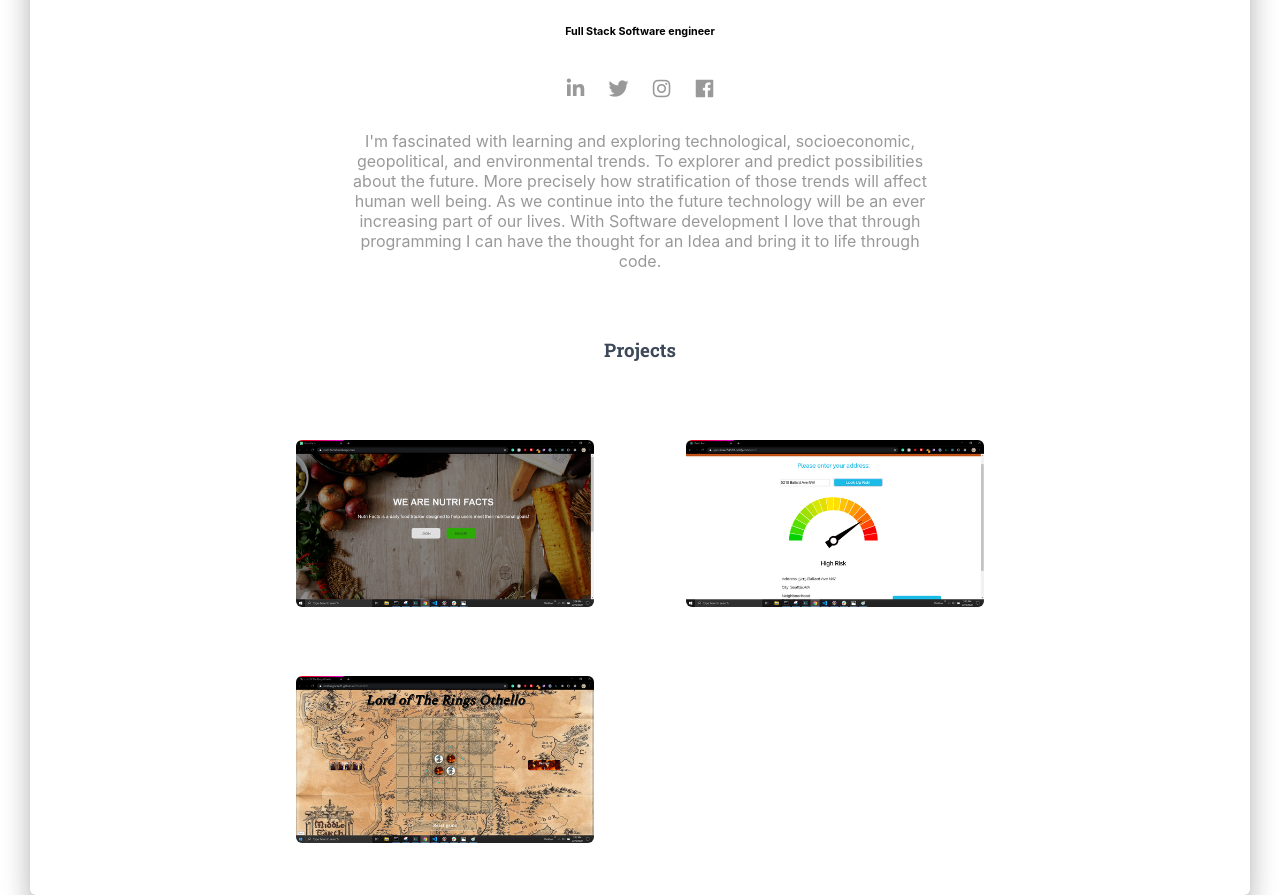
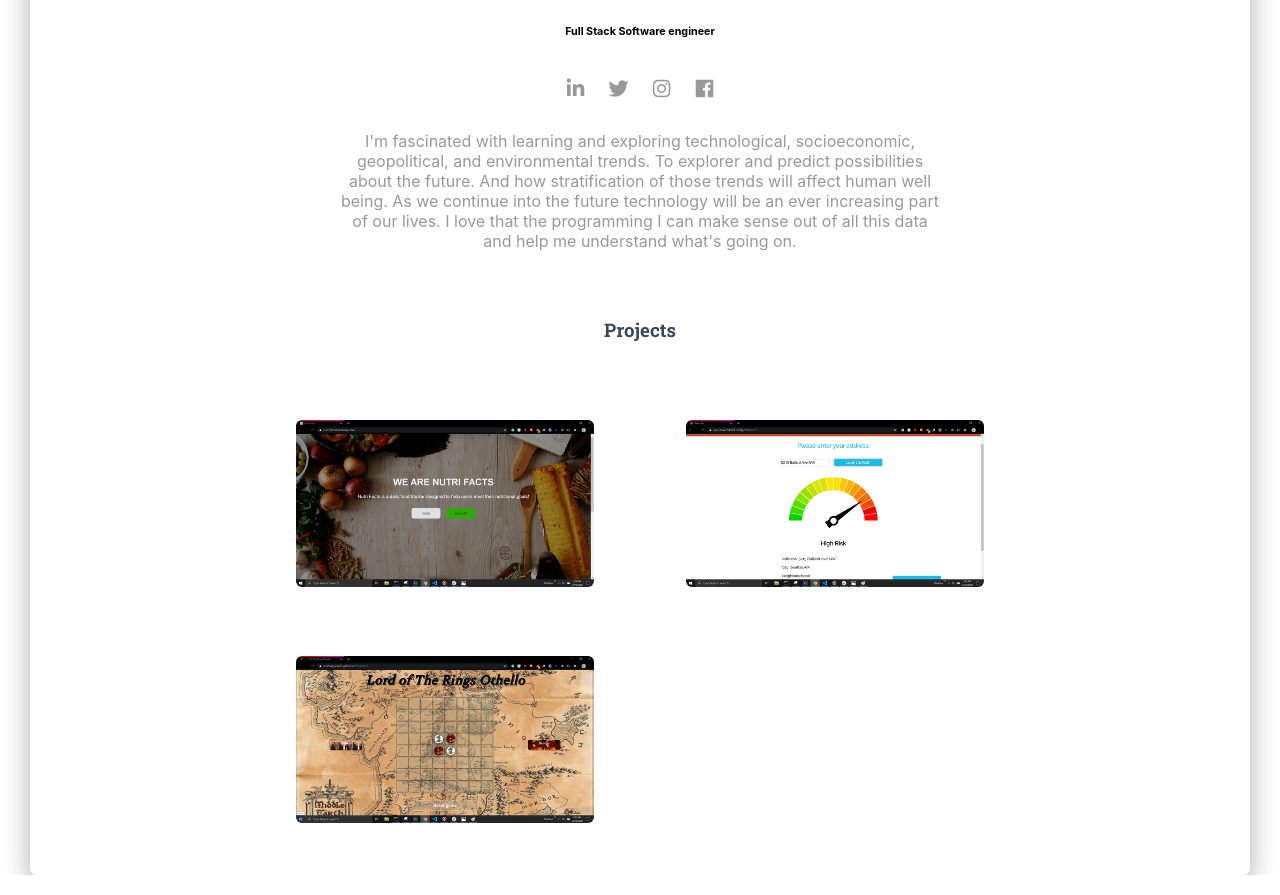
Before and after one commit to Mothergoose31/Porfoliov3.0, a React (Create React App) app: page / in a window 1280 px wide. Shown: the part 820-1715 px from the top of the page. Built offline with nearby package versions, Linux system fonts and the light colour scheme.

Commit message:
phrase change

```diff
--- a/src/App.jsx
+++ b/src/App.jsx
@@ -108,10 +108,10 @@ function App(props) {
           <div className={classes.description}>
             <p>
             I'm fascinated with learning and exploring technological, socioeconomic, geopolitical, and environmental  trends.
-              To explorer and predict possibilities about the future. More precisely how stratification of
+              To explorer and predict possibilities about the future. And how stratification of
               those trends will affect human well being. As we continue into the future technology will be an
-              ever increasing part of our lives.  With Software development I love that through programming I can have the
-              thought for an Idea and bring it to life through code.
+              ever increasing part of our lives.  I love that the programming I can make sense out of all this
+              data and help me understand what's going on.
             </p>
           </div>
           <br/>
```
